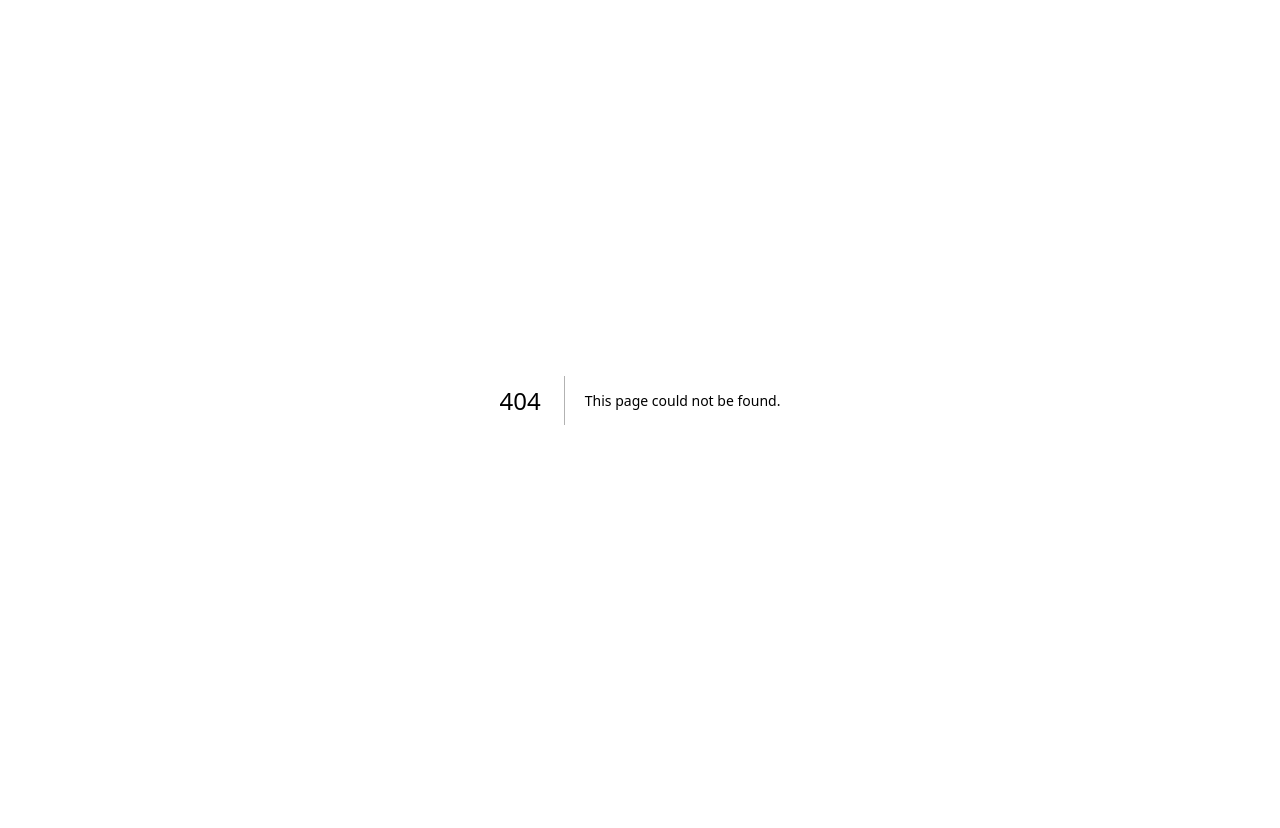
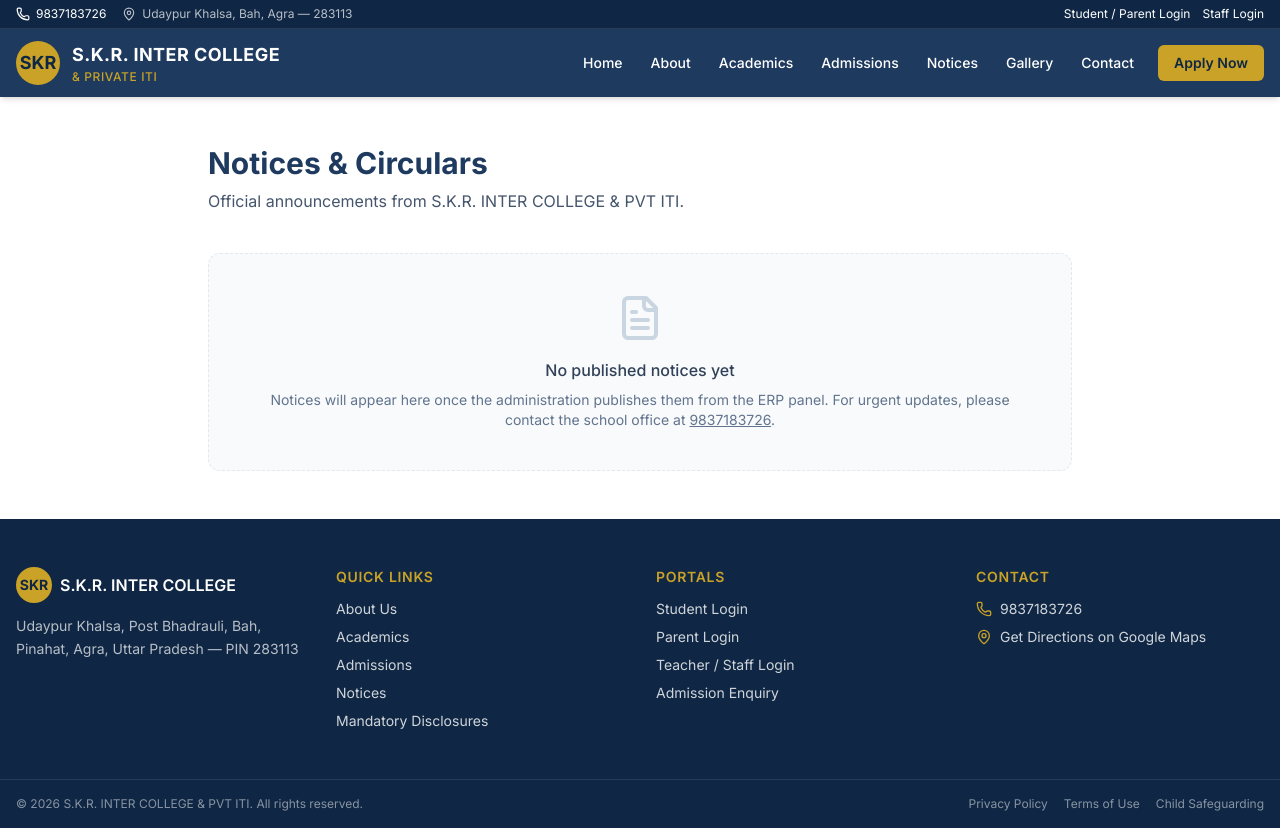
Before and after one commit to princetyagi1424/SKR-INTER-COLLEGE, a Next.js app: page /notices in a window 1280 px wide. Before the commit this address had no page. Before the commit the page ends 800 px from the top, so only its background shows below. Built offline with nearby package versions, Linux system fonts and the light colour scheme.

Commit message:
feat: add Notices public page

```diff
--- /dev/null
+++ b/src/app/(public)/notices/page.tsx
@@ -0,0 +1,30 @@
+import { PublicHeader } from "@/components/layout/PublicHeader";
+import { PublicFooter } from "@/components/layout/PublicFooter";
+import { FileText } from "lucide-react";
+
+export const metadata = { title: "Notices & Circulars" };
+
+export default function NoticesPage() {
+  return (
+    <div className="flex min-h-screen flex-col">
+      <PublicHeader />
+      <main className="mx-auto max-w-4xl flex-1 px-4 py-12">
+        <h1 className="mb-2 text-3xl font-bold text-[var(--color-navy)]">Notices & Circulars</h1>
+        <p className="mb-10 text-slate-600">
+          Official announcements from S.K.R. INTER COLLEGE & PVT ITI.
+        </p>
+
+        <div className="rounded-xl border border-dashed border-slate-200 bg-slate-50 p-10 text-center">
+          <FileText className="mx-auto mb-4 h-12 w-12 text-slate-300" />
+          <p className="mb-2 font-medium text-slate-700">No published notices yet</p>
+          <p className="text-sm text-slate-500">
+            Notices will appear here once the administration publishes them from the ERP panel.
+            For urgent updates, please contact the school office at{" "}
+            <a href="tel:9837183726" className="underline">9837183726</a>.
+          </p>
+        </div>
+      </main>
+      <PublicFooter />
+    </div>
+  );
+}
```
